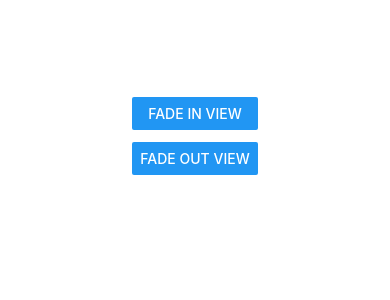
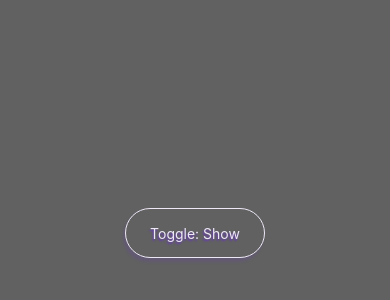
Before and after one commit to TS22082/rn-animated-component, a React Native app: screen / in a window 390 px wide. Shown: the part 286-586 px from the top of the page. Built offline with nearby package versions, Linux system fonts and the light colour scheme.

Commit message:
playing with animations

```diff
--- a/App.js
+++ b/App.js
@@ -1,22 +1,24 @@
-import React, { useRef, useState } from "react";
+import React, { useRef, useState, useEffect } from "react";
+
 import {
   Animated,
   Text,
   View,
   StyleSheet,
-  Button,
   SafeAreaView,
+  Pressable,
+  Dimensions,
 } from "react-native";
 
 const App = () => {
-  // fadeAnim will be used as the value for opacity. Initial Value: 0
-  const fadeAnim = useRef(new Animated.Value(0)).current;
+  // animValue will be used as the value for opacity. Initial Value: 0
+  const animValue = useRef(new Animated.Value(0)).current;
 
   const [shown, setShown] = useState(false);
 
   const fadeIn = () => {
     setShown(true);
-    Animated.timing(fadeAnim, {
+    Animated.timing(animValue, {
       toValue: 1,
       duration: 500,
       useNativeDriver: false,
@@ -24,43 +26,76 @@ const App = () => {
   };
 
   const fadeOut = () => {
-    // Will change fadeAnim value to 0 in 3 seconds
-
-    Animated.timing(fadeAnim, {
+    // Will change animValue value to 0 in .5 seconds
+    Animated.timing(animValue, {
       toValue: 0,
       duration: 500,
       useNativeDriver: false,
     }).start(() => setShown(false));
   };
 
+  const toggle = () => {
+    !shown && setShown(true);
+    Animated.timing(animValue, {
+      toValue: shown === true ? 0 : 1,
+      duration: 500,
+      useNativeDriver: false,
+    }).start(() => {
+      shown && setShown(false);
+    });
+  };
+
   return (
     <SafeAreaView style={styles.container}>
-      <View style={styles.buttonRow}>
-        <Button
-          title="Fade In View"
-          onPress={() => {
-            fadeIn();
-          }}
-        />
-        <Button
-          title="Fade Out View"
-          onPress={() => {
-            fadeOut();
-          }}
-        />
-      </View>
+      <View style={styles.cardContainer}>
         {shown ? (
           <Animated.View
             style={[
-            styles.fadingContainer,
+              styles.fadingCard,
+              styles.shadow,
               {
-              opacity: fadeAnim,
+                opacity: animValue,
+                width: animValue.interpolate({
+                  inputRange: [0, 1],
+                  outputRange: [0, 300],
+                }),
               },
             ]}
           >
-          <Text style={styles.fadingText}>Fading View!</Text>
+            <Text style={styles.fadingText}>Effect onmount / dismount</Text>
           </Animated.View>
         ) : null}
+      </View>
+      <View style={styles.buttonRow}>
+        <Pressable onPress={toggle}>
+          <Animated.View
+            style={[
+              styles.btn,
+              styles.shadow,
+              {
+                transform: [
+                  {
+                    scale: animValue.interpolate({
+                      inputRange: [0, 0.5, 1],
+                      outputRange: [1, 2, 1],
+                    }),
+                  },
+                  {
+                    rotate: animValue.interpolate({
+                      inputRange: [0, 0.5, 1],
+                      outputRange: ["0deg", "180deg", "360deg"],
+                    }),
+                  },
+                ],
+              },
+            ]}
+          >
+            <Animated.Text style={(styles.shadowText, { color: "#ede7f6" })}>
+              Toggle: {!shown ? "Show" : "Hide"}
+            </Animated.Text>
+          </Animated.View>
+        </Pressable>
+      </View>
     </SafeAreaView>
   );
 };
@@ -68,20 +103,73 @@ const App = () => {
 const styles = StyleSheet.create({
   container: {
     flex: 1,
+    position: "relative",
+    backgroundColor: "#616161",
+  },
+
+  cardContainer: {
+    display: "flex",
     alignItems: "center",
+    height: 300,
+    width: "100%",
+    marginTop: 100,
+  },
+
+  fadingCard: {
+    padding: 20,
+    height: 300,
+    width: 300,
+    display: "flex",
     justifyContent: "center",
+    alignItems: "center",
+
+    borderRadius: 15,
+    borderColor: "#ede7f6",
+    borderWidth: 1,
+    overflow: "hidden",
   },
-  fadingContainer: {
-    padding: 20,
-    backgroundColor: "powderblue",
+
+  fadingText: {
+    textAlign: "center",
+    width: 200,
+    fontSize: 28,
+
+    textShadowColor: "#673ab7",
+    textShadowOffset: { width: -1, height: 2 },
+    color: "#ede7f6",
+    textShadowRadius: 2,
   },
-  fadingText: {
-    fontSize: 28,
+
+  buttonRow: {
+    position: "absolute",
+    bottom: 300,
+    width: "100%",
+    display: "flex",
+    flexDirection: "row",
+    justifyContent: "space-around",
   },
-  buttonRow: {
-    flexBasis: 100,
-    justifyContent: "space-evenly",
-    marginVertical: 16,
+
+  btn: {
+    width: 140,
+    height: 50,
+    fontFamily: "Verdana",
+    borderRadius: 25,
+    display: "flex",
+    justifyContent: "center",
+    alignItems: "center",
+    textShadowColor: "#673ab7",
+    textShadowOffset: { width: -1, height: 2 },
+    color: "#ede7f6",
+    textShadowRadius: 2,
+    borderColor: "#ede7f6",
+    borderWidth: 1,
+  },
+
+  shadow: {
+    shadowColor: "#673ab7",
+    shadowOffset: { width: -2, height: 4 },
+    shadowOpacity: 0.2,
+    shadowRadius: 3,
   },
 });
 
```
Lines whose indentation alone changed are shown as unchanged.
